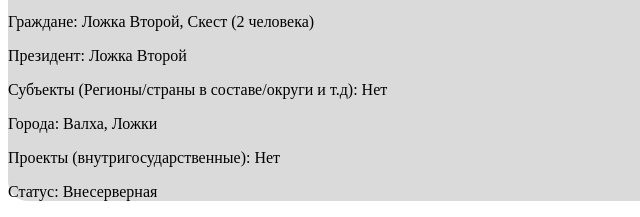
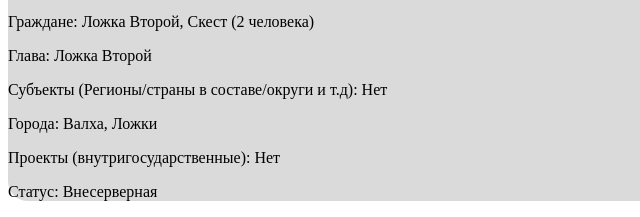
Before and after one commit to LozkaDani/virtualwiki, a plain HTML site: page Muskatia/kvalxia.html in a window 1280 px wide. Shown: the part 179-396 px from the top of the page, 0-640 px from the left. Drawn offline with Linux system fonts and the light colour scheme.

Commit message:
Change 'Президент' to 'Глава' in kvalxia.html

```diff
--- a/Muskatia/kvalxia.html
+++ b/Muskatia/kvalxia.html
@@ -15,7 +15,7 @@
                     <h4>Информация:</h4>
                     <p>Идеология: Демократия</p>
                     <p>Граждане: Ложка Второй, Скест (2 человека)</p>
-                    <p>Президент: Ложка Второй</p>
+                    <p>Глава: Ложка Второй</p>
                     <p>Субъекты (Регионы/страны в составе/округи и т.д): Нет</p>
                     <p>Города: Валха, Ложки</p>
                     <p>Проекты (внутригосударственные): Нет</p>
```
